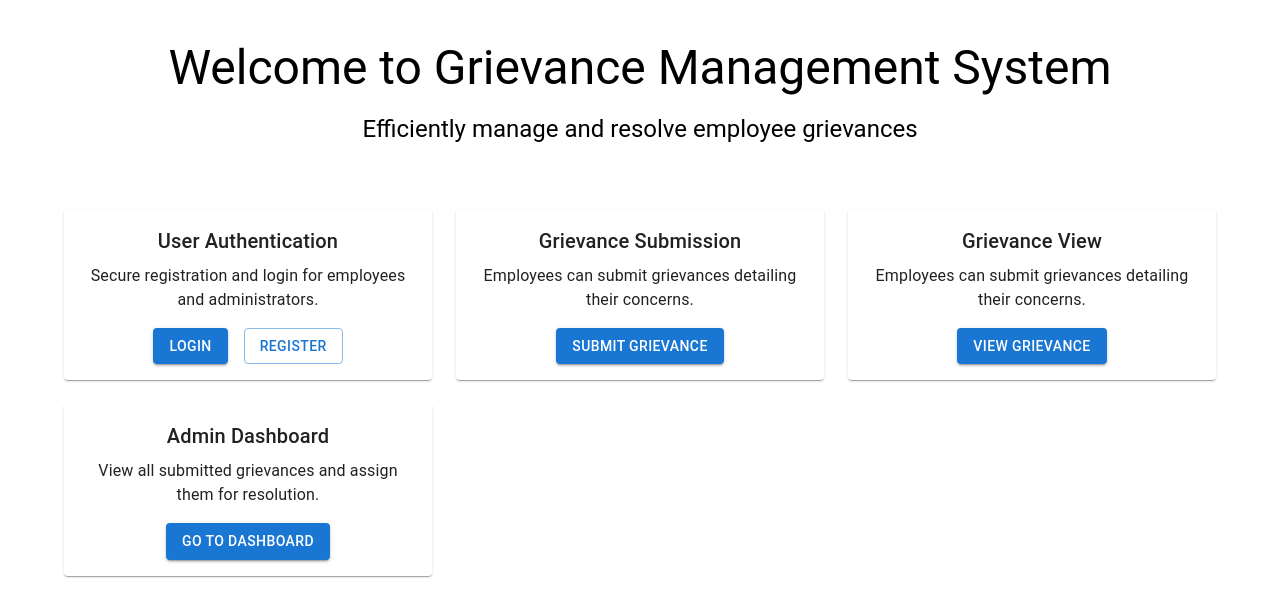
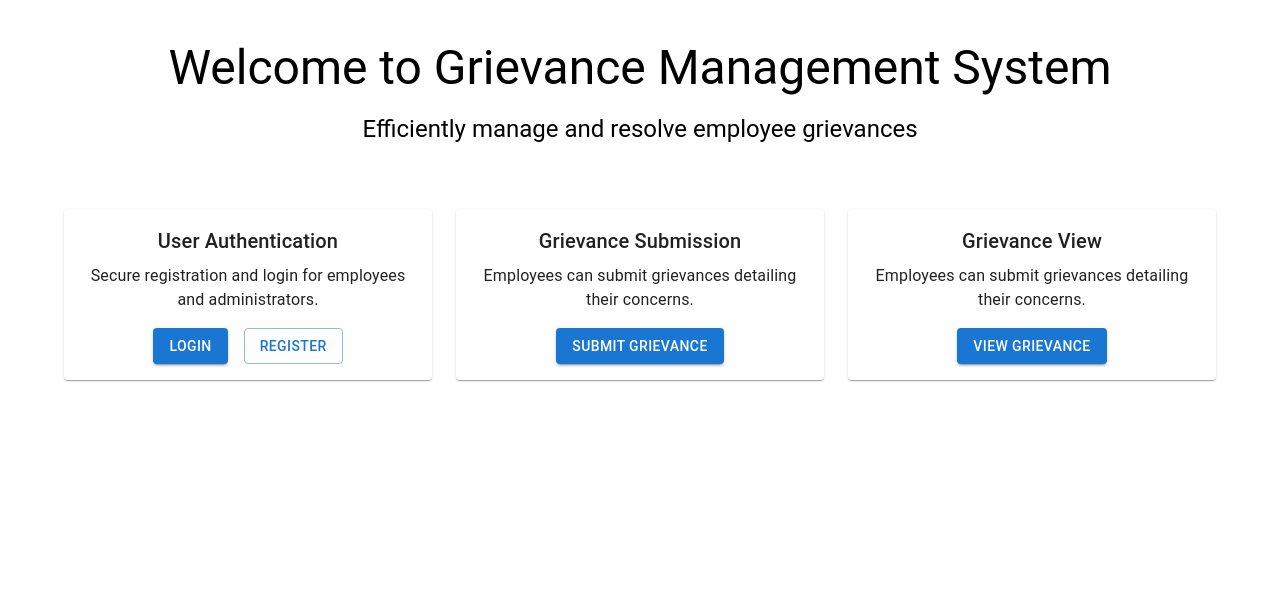
Before and after one commit to yash161/odoo-hackathon, a Next.js app: page / in a window 1280 px wide. Shown: the top 616 px of the page. Built offline with nearby package versions, Linux system fonts and the light colour scheme.

Commit message:
changes 18:53

```diff
--- a/src/app/api/users/grievancestatus/route.ts
+++ b/src/app/api/users/grievancestatus/route.ts
@@ -5,16 +5,19 @@ import { NextRequest, NextResponse } from 'next/server';
 import mongoose from 'mongoose';
 import Grievance from '@/app/models/grievance'// Adjust the import path according to your project structure
 import {getIdFromToken} from '@/app/helpers/getTokenDetails'
+import User from '@/app/models/userSchema';
 
 connect(); // Establish MongoDB connection
 export async function GET(request: NextRequest) {
     try {
-        await mongoose.connection; // Wait for MongoDB connection
         const url = new URL(request.url);
         console.log(url);
 
         const Id = await getIdFromToken(request)
-        const users = await Grievance.find({_id : Id})
+
+        const user = await User.findOne({_id : Id})
+
+        const users = await Grievance.find({employee_id : user.employee_id})
 
         // const users = await Grievance.find(); // Fetching all user documents
 
--- a/src/app/components/home/Home.tsx
+++ b/src/app/components/home/Home.tsx
@@ -61,21 +61,6 @@ function Home() {
             </Box>
           </Paper>
         </Grid>
-        <Grid item xs={12} sm={6} md={4}>
-          <Paper sx={{ p: 2, textAlign: 'center' }}>
-            <Typography variant="h6" gutterBottom>
-              Admin Dashboard
-            </Typography>
-            <Typography variant="body1" gutterBottom>
-              View all submitted grievances and assign them for resolution.
-            </Typography>
-            <Box sx={{ mt: 2 }}>
-              <Link href="/dashboard" passHref>
-                <Button variant="contained">Go to Dashboard</Button>
-              </Link>
-            </Box>
-          </Paper>
-        </Grid>
       </Grid>
     </Container>
   )
```
